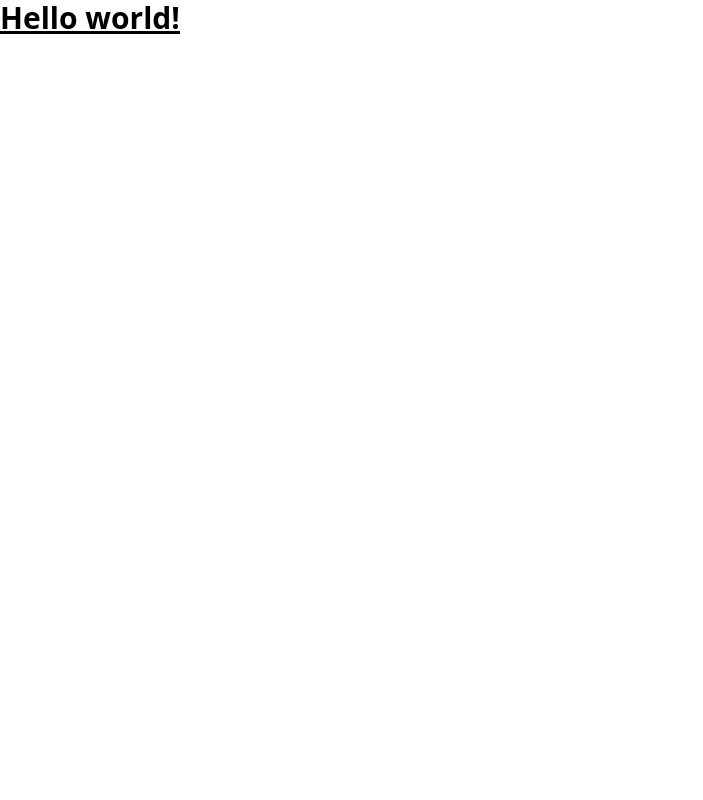
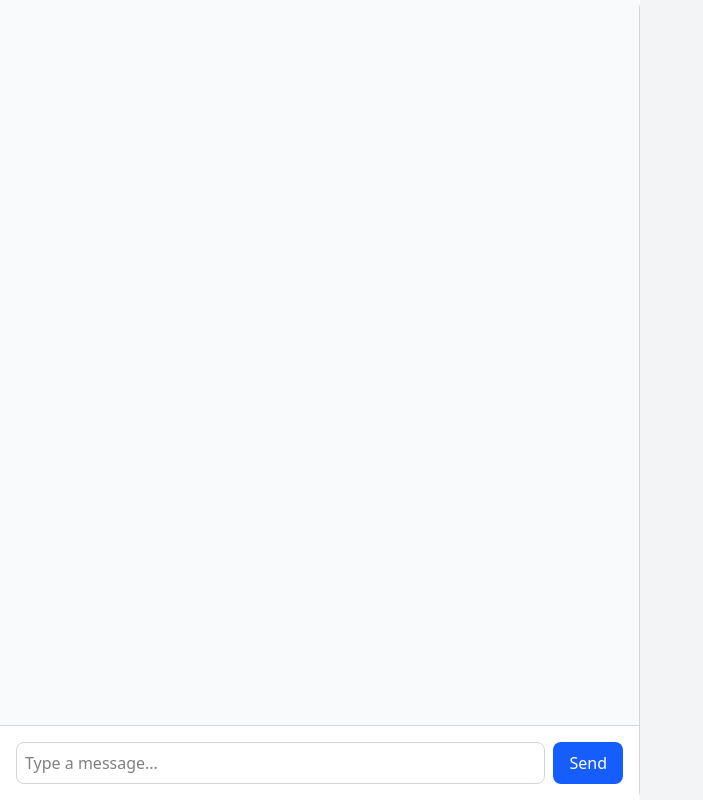
Before and after one commit to mfatihp/pdfQA, an Angular app in the folder frontend/librarian-ui/: page / in a window 1280 px wide. Shown: the whole page, without its empty margins (0-703 px from the left). Built offline with nearby package versions, Linux system fonts and the light colour scheme.

Commit message:
feat: implement chat functionality with message handling

```diff
--- a/frontend/librarian-ui/src/app/app.component.html
+++ b/frontend/librarian-ui/src/app/app.component.html
@@ -1,3 +1,35 @@
-<h1 class="text-3xl font-bold underline">
-  Hello world!
-</h1>
+<!-- Angular component HTML layout with TailwindCSS -->
+<div class="flex h-screen">
+  <!-- Left: Chat Section -->
+  <div class="w-1/2 flex flex-col border-r border-gray-300 rounded-lg">
+    <div class="flex-1 overflow-y-auto p-4 space-y-4 bg-gray-50" id="chatMessages">
+      <!-- Example message bubbles -->
+      <div *ngFor="let message of messages" [ngClass]="message.sender === 'user' ? 'text-right' : 'text-left'">
+        <div class="inline-block px-4 py-2 rounded-2xl max-w-xs" [ngClass]="message.sender === 'user' ? 'bg-blue-600 text-white' : 'bg-gray-200 text-black'">
+          {{ message.text }}
+        </div>
+      </div>
+    </div>
+    <div class="p-4 border-t border-gray-300 bg-white">
+      <form (ngSubmit)="sendMessage()" class="flex gap-2">
+        <input [(ngModel)]="userInput" name="message" type="text" class="flex-1 p-2 border border-gray-300 rounded-lg focus:outline-none focus:ring-2 focus:ring-blue-500" placeholder="Type a message..." required>
+        <button type="submit" class="px-4 py-2 bg-blue-600 text-white rounded-lg hover:bg-blue-700">Send</button>
+      </form>
+    </div>
+  </div>
+
+  <!-- Right: PDF Upload and Preview -->
+  <div class="w-1/2 flex flex-col">
+    <div class="flex-1 overflow-auto bg-gray-100 p-4">
+      <!-- <ng-container *ngIf="pdfSrc">
+        <pdf-viewer [src]="pdfSrc" [render-text]="true" style="display: block;"></pdf-viewer>
+      </ng-container>
+      <ng-container *ngIf="!pdfSrc">
+        <p class="text-gray-500 text-center mt-20">No PDF selected</p>
+      </ng-container>
+    </div>
+    <div class="p-4 border-t border-gray-300 bg-white">
+      <input type="file" (change)="onFileSelected($event)" accept="application/pdf" class="file:mr-4 file:py-2 file:px-4 file:rounded-full file:border-0 file:text-sm file:font-semibold file:bg-blue-100 file:text-blue-700 hover:file:bg-blue-200">
+    </div> -->
+  </div>
+</div>
--- a/frontend/librarian-ui/src/app/app.component.ts
+++ b/frontend/librarian-ui/src/app/app.component.ts
@@ -1,12 +1,41 @@
 import { Component } from '@angular/core';
-import { RouterOutlet } from '@angular/router';
+import { CommonModule } from '@angular/common';
+import { FormsModule } from '@angular/forms';
+import { HttpClient } from '@angular/common/http';
+
 
 @Component({
   selector: 'app-root',
-  imports: [RouterOutlet],
+  standalone: true,
+  imports: [CommonModule, FormsModule],
   templateUrl: './app.component.html',
   styleUrl: './app.component.css'
 })
 export class AppComponent {
+  constructor(private http: HttpClient) {}
+
   title = 'librarian-ui';
+  userInput: string = '';
+  messages: { sender: 'user' | 'bot'; text: string }[] = [];
+
+  sendMessage() {
+    const messageText = this.userInput.trim();
+    if (!messageText) return;
+
+    this.messages.push({ sender: 'user', text: messageText });
+    this.userInput = '';
+
+    const text = messageText;
+
+    this.http.post<{ reply: string }>('http://localhost:8000/answer', { text })
+    .subscribe({
+      next: (response) => {
+        this.messages.push({ sender: 'bot', text: response.reply });
+      },
+      error: (err) => {
+        this.messages.push({ sender: 'bot', text: 'Error: could not get a reply.' });
+        console.error(err);
+      }
+    });
+  }
 }
--- a/frontend/librarian-ui/src/main.ts
+++ b/frontend/librarian-ui/src/main.ts
@@ -1,6 +1,9 @@
 import { bootstrapApplication } from '@angular/platform-browser';
-import { appConfig } from './app/app.config';
+import { provideHttpClient } from '@angular/common/http';
 import { AppComponent } from './app/app.component';
 
-bootstrapApplication(AppComponent, appConfig)
+bootstrapApplication(AppComponent, {
+  providers: [
+    provideHttpClient(),
+  ]})
   .catch((err) => console.error(err));
```
Also changed, not shown: 1 other file (tests, documents, lock files or other folders).
